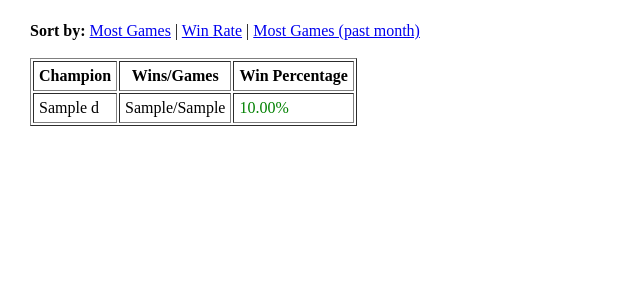
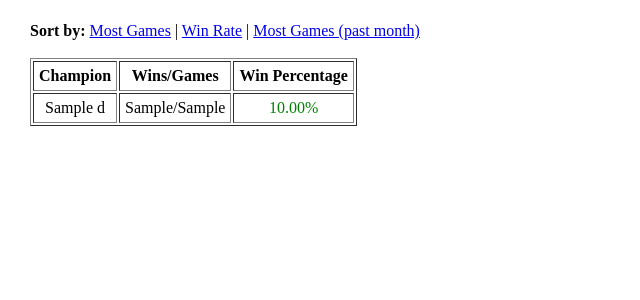
Before and after one commit to satellite1012/damedamedesu, a Django app: template templates/data.html in a window 1280 px wide. Shown: the part 58-358 px from the top of the page, without its empty margins (0-640 px from the left). Run offline with Django 3.2, Linux system fonts and the light colour scheme; the template is opened without the code that fills it: most values are stand-ins (such as "Sample title", 1, 10 or a date in 2020).

Commit message:
center cells

```diff
--- a/templates/data.html
+++ b/templates/data.html
@@ -23,12 +23,12 @@
         </tr>
         {% for name, gw in d %}
         <tr>
-            <td>{{ name }}</td>
-            <td>{{ gw.1 }}/{{ gw.0 }}</td>
-            {% if gw.0 > 0 and gw.2 < 30 %} <td style="color:red">
-            {% elif gw.0 > 0 and gw.2 < 40 %} <td style="color:orange">
-            {% elif gw.0 > 0 and gw.2 < 50 %} <td style="color:yellow">
-            {% else %} <td style="color:green">
+            <td style="text-align:center">{{ name }}</td>
+            <td style="text-align:center">{{ gw.1 }}/{{ gw.0 }}</td>
+            {% if gw.0 > 0 and gw.2 < 30 %} <td style="color:red; text-align:center">
+            {% elif gw.0 > 0 and gw.2 < 40 %} <td style="color:orange; text-align:center">
+            {% elif gw.0 > 0 and gw.2 < 50 %} <td style="color:yellow; text-align:center">
+            {% else %} <td style="color:green; text-align:center">
             {% endif %}
             {{ gw.2|floatformat:2 }}%
             </td>
```
